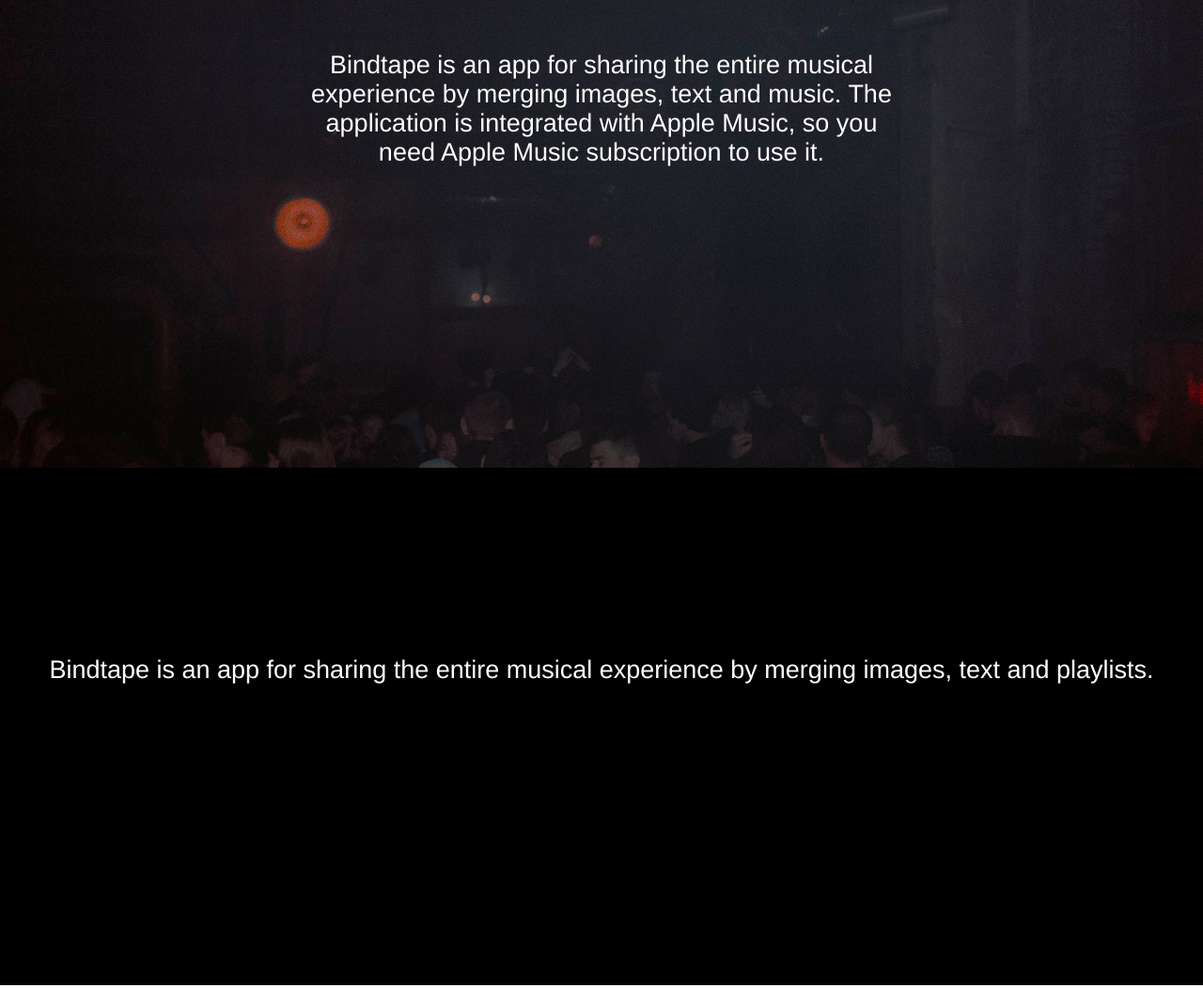
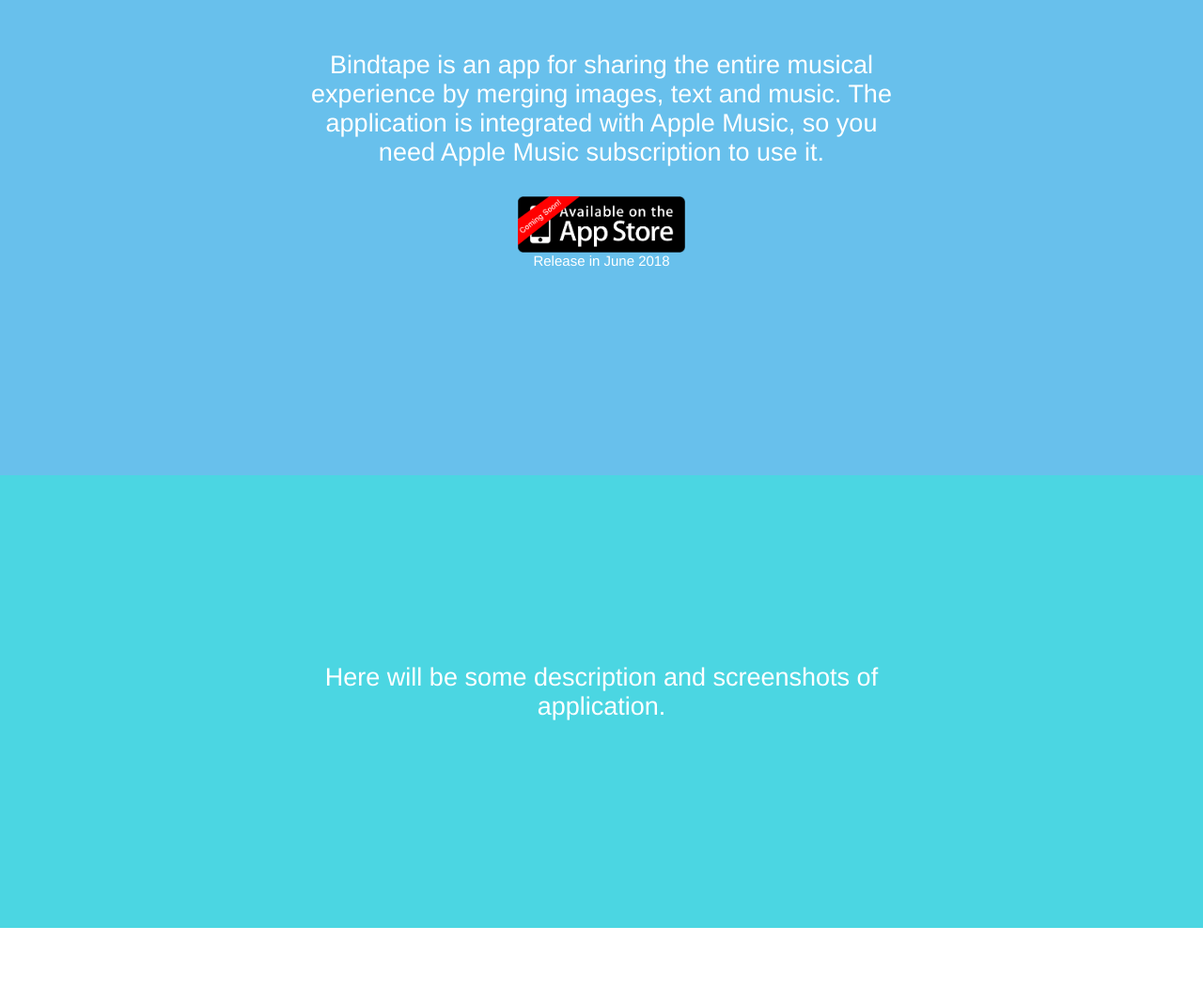
Before and after one commit to bindtape/bindtape.github.io, a plain HTML site: page index.html in a window 1280 px wide. Shown: the part 246-1298 px from the top of the page at 94% size. Drawn offline with Linux system fonts and the light colour scheme.

Commit message:
some descriptions

```diff
--- a/index.html
+++ b/index.html
@@ -35,14 +35,23 @@
             <img class="bt-header__logo_wheel _right" src="images/wheel2.png" height="23.5"/>
         </div>
         <div class="bt-content">
-            <div class="bt-content__block _bg1 _black">
+            <div class="bt-content__block _blue">
                 <div class="bt-content__block_text">
                     Bindtape is an app for sharing the entire musical experience by merging images, text and music. The application is integrated with Apple Music, so you need Apple Music subscription to use it.
+                    <br>
+                    <br>
+                    <img src="images/appbadge.png" height="60"/>
+                    <br>
+                    <span class="_text-small">
+                        Release in June 2018
+                    </span>
                 </div>
             </div>
 
-            <div class="bt-content__block _black">
-            Bindtape is an app for sharing the entire musical experience by merging images, text and playlists.
+            <div class="bt-content__block _sea">
+                <div class="bt-content__block_text">
+                    Here will be some description and screenshots of application.
+                </div>
             </div>
         </div>
     </body>
--- a/main.css
+++ b/main.css
@@ -14,6 +14,10 @@
                                   supported by Chrome and Opera */
 }
 
+._text-small {
+    font-size: 15px;
+}
+
 .bt-header__overlay {
     position: fixed;
     left: 0;
@@ -25,10 +29,10 @@
     opacity: 0.98;
     background: lightgray;
     text-align: center;
-    -ms-filter: "progid:DXImageTransform.Microsoft.gradient (GradientType=0, startColorstr=#318EEC, endColorstr=#68C0EC)"; /* IE 8-9 */
-    background: -webkit-linear-gradient(left, #318EEC, #68C0EC); /* Safari 5.1, iOS 5.0-6.1, Chrome 10-25, Android 4.0-4.3 */
-    background: -moz-linear-gradient(left, #318EEC, #68C0EC); /* Firefox 3.6-15 */
-    background: -o-linear-gradient(left, #318EEC, #68C0EC); /* Opera 11.1-12 */
+    -ms-filter: "progid:DXImageTransform.Microsoft.gradient (GradientType=0, startColorstr=#68C0EC, endColorstr=#4BD6E2)"; /* IE 8-9 */
+    background: -webkit-linear-gradient(left, #68C0EC, #4BD6E2); /* Safari 5.1, iOS 5.0-6.1, Chrome 10-25, Android 4.0-4.3 */
+    background: -moz-linear-gradient(left, #68C0EC, #4BD6E2); /* Firefox 3.6-15 */
+    background: -o-linear-gradient(left, #68C0EC, #4BD6E2); /* Opera 11.1-12 */
     background: linear-gradient(to right, #68C0EC, #4BD6E2); /* Opera 15+, Chrome 25+, IE 10+, Firefox 16+, Safari 6.1+, iOS 7+, Android 4.4+ */
 }
 
@@ -74,7 +78,7 @@
     width: 100%;
     text-align: center;
     padding-top: 200px;
-    padding-bottom: 320px;
+    padding-bottom: 220px;
 }
 
 .bt-content__block_text {
@@ -92,3 +96,13 @@
     background-color: black;
     color: white;
 }
+
+.bt-content__block._blue {
+    background-color: #68C0EC;
+    color: white;
+}
+
+.bt-content__block._sea {
+    background-color: #4BD6E2;
+    color: white;
+}
```
Also changed, not shown: images/appbadge.png (added), images/bg1_.jpg (deleted), 1 other file.
